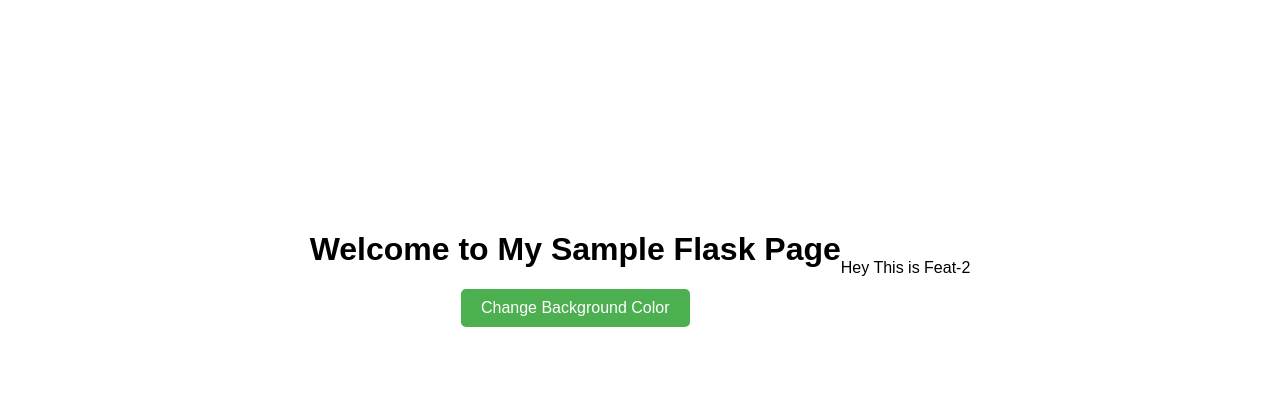
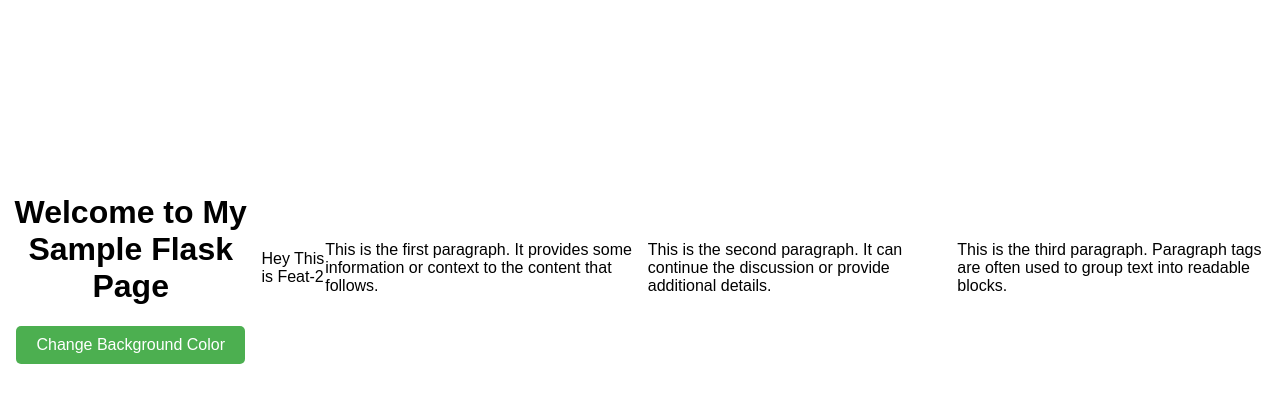
Before and after one commit to r0han01/flask-app, a Flask app: page / in a window 1280 px wide. Shown: the part 132-535 px from the top of the page. Run offline with Flask 3, Linux system fonts and the light colour scheme.

Commit message:
Hey This is Feat-3

```diff
--- a/templates/index.html
+++ b/templates/index.html
@@ -15,6 +15,12 @@
     <script src="{{ url_for('static', filename='script.js') }}"></script>
     <p>
         Hey This is Feat-2
+        <p>This is the first paragraph. It provides some information or context to the content that follows.</p>
+
+        <p>This is the second paragraph. It can continue the discussion or provide additional details.</p>
+
+        <p>This is the third paragraph. Paragraph tags are often used to group text into readable blocks.</p>
+
     </p>
 </body>
 </html>
```
